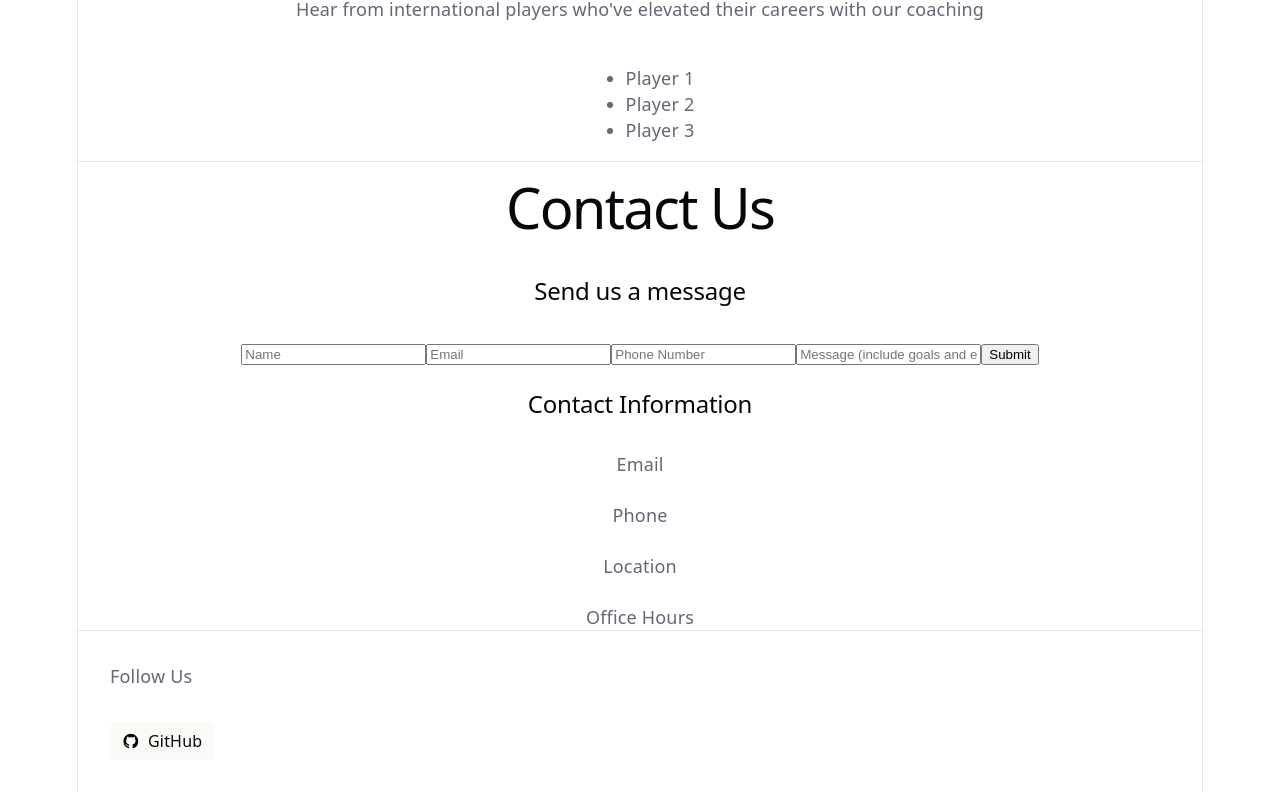
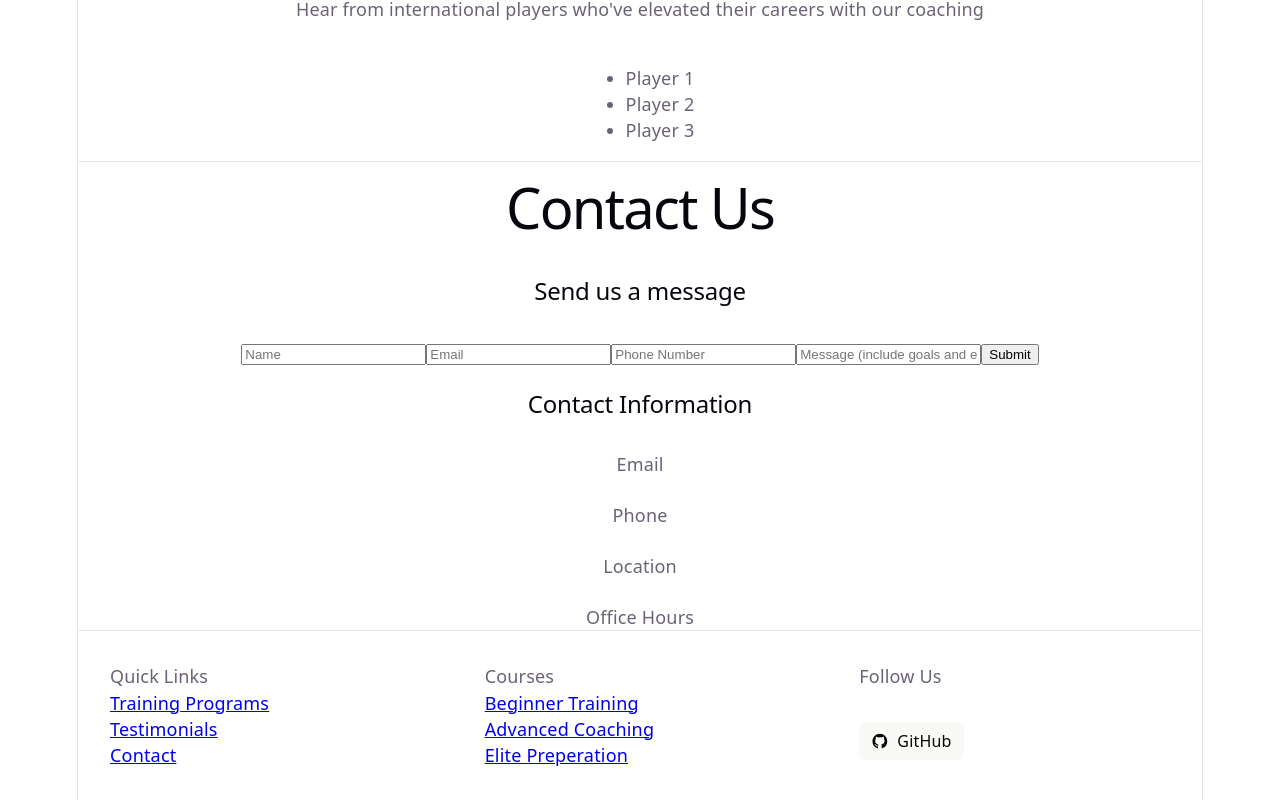
Before and after one commit to rotimijoseph/football-coaching, a React (Vite) app in the folder football-coaching/: page / in a window 1280 px wide. Shown: the part 850-1650 px from the top of the page. Built offline with nearby package versions, Linux system fonts and the light colour scheme.

Commit message:
feat: add base layout for the footer q :wq exit()

```diff
--- a/football-coaching/src/App.jsx
+++ b/football-coaching/src/App.jsx
@@ -6,6 +6,7 @@ import Introduction from './components/Introduction'
 import TrainingPrograms from './components/TrainingPrograms'
 import Testimonials from './components/Testimonials'
 import Contact from './components/Contact'
+import Footer from './components/Footer'
 
 function App() {
   const [count, setCount] = useState(0)
@@ -27,25 +28,8 @@ function App() {
       <section id="contact">
         <Contact/>
       </section>
-
       <section id="footer">
-        <div id="social">
-          <p>Follow Us</p>
-          <ul>
-            <li>
-              <a href="https://github.com/vitejs/vite" target="_blank">
-                <svg
-                  className="button-icon"
-                  role="presentation"
-                  aria-hidden="true"
-                >
-                  <use href="/icons.svg#github-icon"></use>
-                </svg>
-                GitHub
-              </a>
-            </li>
-          </ul>
-        </div>
+        <Footer/>
       </section>
     </>
   )
--- a/football-coaching/src/components/Footer.jsx
+++ b/football-coaching/src/components/Footer.jsx
@@ -0,0 +1,37 @@
+import * as React from 'react'
+
+export default function Footer() {
+    return(
+        <>
+        <div id="quick-links">
+            <p>Quick Links</p>
+            <section><a href="#training-plans">Training Programs</a></section>
+            <section><a href="#testimonials">Testimonials</a></section>
+            <section><a href="#contact">Contact</a></section>
+        </div>
+        <div id="courses">
+            <p>Courses</p>
+            <section><a href="#beginner">Beginner Training</a></section>
+            <section><a href="#advanced">Advanced Coaching</a></section>
+            <section><a href="#elite">Elite Preperation</a></section>
+        </div>
+        <div id="social">
+          <p>Follow Us</p>
+          <ul>
+            <li>
+              <a href="https://github.com/vitejs/vite" target="_blank">
+                <svg
+                  className="button-icon"
+                  role="presentation"
+                  aria-hidden="true"
+                >
+                  <use href="/icons.svg#github-icon"></use>
+                </svg>
+                GitHub
+              </a>
+            </li>
+          </ul>
+        </div>
+        </>
+    )
+}
```
